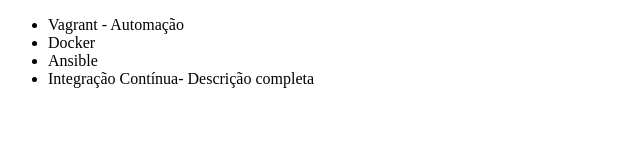
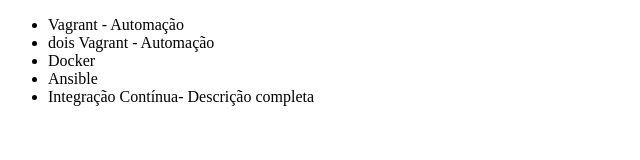
Before and after one commit to barrosf/alura-git, a plain HTML site: page index.html in a window 1280 px wide. Shown: the whole page, without its empty margins (0-640 px from the left). Drawn offline with Linux system fonts and the light colour scheme.

Commit message:
Linha vagrant 2

```diff
--- a/index.html
+++ b/index.html
@@ -7,6 +7,7 @@
 <body>
     <ul>
         <li>Vagrant - Automação</li>
+        <li>dois Vagrant - Automação</li>
         <li>Docker</li>
         <li>Ansible</li>
         <li>Integração Contínua- Descrição completa</li>
```
